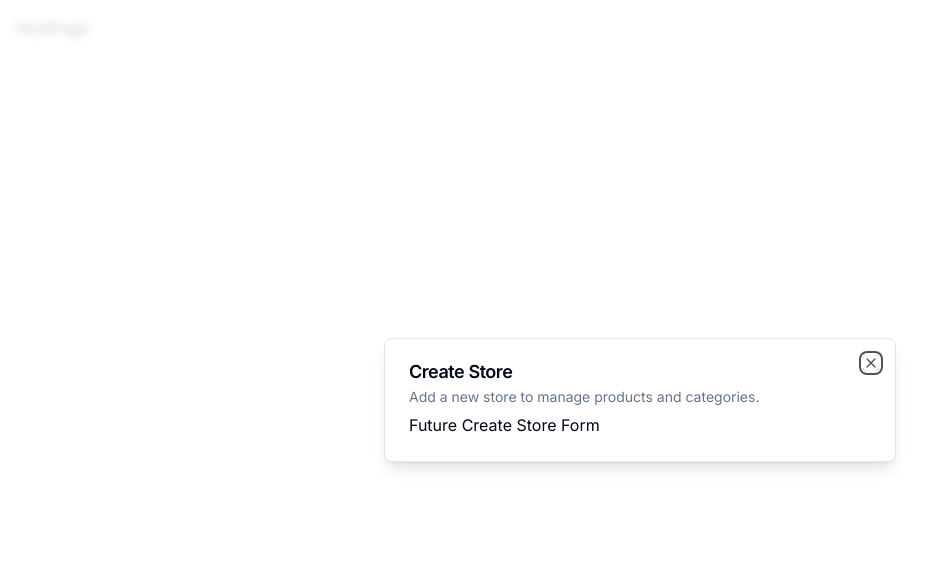
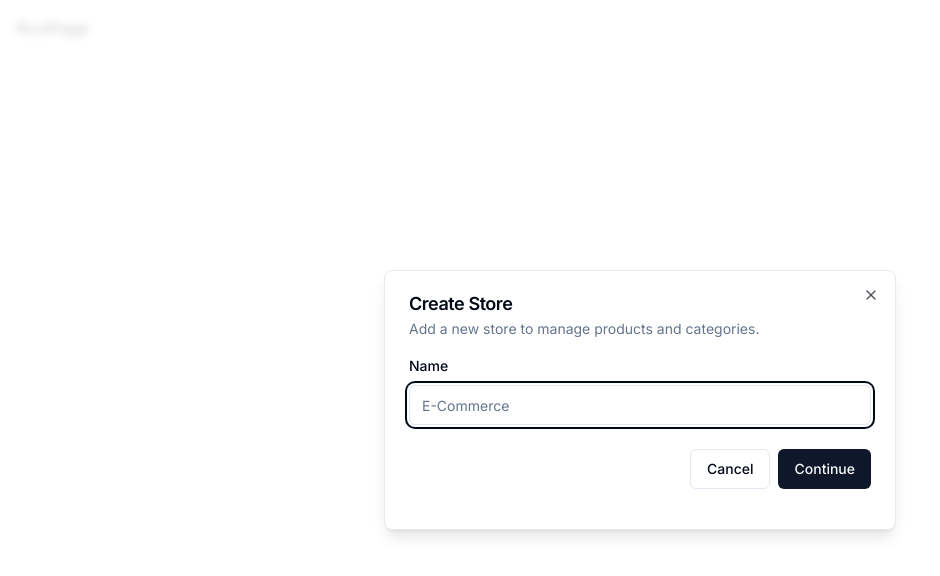
Before and after one commit to ashishthomas2202/fullstack-ecommerce-1, a Next.js app: page / in a window 1280 px wide. Shown: the top 576 px of the page, without its empty margins (0-940 px from the left). Built offline with nearby package versions, Linux system fonts and the light colour scheme.

Commit message:
built form to create store

```diff
--- a/components/modals/store-modal.jsx
+++ b/components/modals/store-modal.jsx
@@ -1,11 +1,37 @@
 "use client";
-// import { useStoreModal } from "@/hooks/use-store-modal";
+
+import * as z from "zod";
+import { useForm } from "react-hook-form";
+import { zodResolver } from "@hookform/resolvers/zod";
+
 import { useStoreModal } from "@/hooks/use-store-modal";
 import { Modal } from "@/components/ui/modal";
+import {
+  Form,
+  FormControl,
+  FormField,
+  FormItem,
+  FormLabel,
+  FormMessage,
+} from "@/components/ui/form";
+import { Input } from "@/components/ui/input";
+import { Button } from "@/components/ui/button";
+
+const formSchema = z.object({
+  name: z.string().min(1, { message: "Required" }),
+});
 
 export const StoreModal = () => {
   const storeModal = useStoreModal();
 
+  const form = useForm({
+    resolver: zodResolver(formSchema),
+    defaultValues: { name: "" },
+  });
+
+  const onSubmit = async (data) => {
+    console.log(data);
+  };
   return (
     <Modal
       title="Create Store"
@@ -13,7 +39,33 @@
       isOpen={storeModal.isOpen}
       isClose={storeModal.onClose}
     >
-      Future Create Store Form
+      <div>
+        <div className="space-y-4 py-2 pb-4">
+          <Form {...form}>
+            <form onSubmit={form.handleSubmit(onSubmit)}>
+              <FormField
+                control={form.control}
+                name="name"
+                render={({ field }) => (
+                  <FormItem>
+                    <FormLabel>Name</FormLabel>
+                    <FormControl>
+                      <Input placeholder="E-Commerce" {...field} />
+                    </FormControl>
+                    <FormMessage />
+                  </FormItem>
+                )}
+              />
+              <div className="pt-6 space-x-2 flex items-center justify-end w-full">
+                <Button variant="outline" onClick={storeModal.onClose}>
+                  Cancel
+                </Button>
+                <Button type="submit">Continue</Button>
+              </div>
+            </form>
+          </Form>
+        </div>
+      </div>
     </Modal>
   );
 };
--- /dev/null
+++ b/components/ui/form.jsx
@@ -0,0 +1,133 @@
+import * as React from "react"
+import { Slot } from "@radix-ui/react-slot"
+import { Controller, FormProvider, useFormContext } from "react-hook-form";
+
+import { cn } from "@/lib/utils"
+import { Label } from "@/components/ui/label"
+
+const Form = FormProvider
+
+const FormFieldContext = React.createContext({})
+
+const FormField = (
+  {
+    ...props
+  }
+) => {
+  return (
+    (<FormFieldContext.Provider value={{ name: props.name }}>
+      <Controller {...props} />
+    </FormFieldContext.Provider>)
+  );
+}
+
+const useFormField = () => {
+  const fieldContext = React.useContext(FormFieldContext)
+  const itemContext = React.useContext(FormItemContext)
+  const { getFieldState, formState } = useFormContext()
+
+  const fieldState = getFieldState(fieldContext.name, formState)
+
+  if (!fieldContext) {
+    throw new Error("useFormField should be used within <FormField>")
+  }
+
+  const { id } = itemContext
+
+  return {
+    id,
+    name: fieldContext.name,
+    formItemId: `${id}-form-item`,
+    formDescriptionId: `${id}-form-item-description`,
+    formMessageId: `${id}-form-item-message`,
+    ...fieldState,
+  }
+}
+
+const FormItemContext = React.createContext({})
+
+const FormItem = React.forwardRef(({ className, ...props }, ref) => {
+  const id = React.useId()
+
+  return (
+    (<FormItemContext.Provider value={{ id }}>
+      <div ref={ref} className={cn("space-y-2", className)} {...props} />
+    </FormItemContext.Provider>)
+  );
+})
+FormItem.displayName = "FormItem"
+
+const FormLabel = React.forwardRef(({ className, ...props }, ref) => {
+  const { error, formItemId } = useFormField()
+
+  return (
+    (<Label
+      ref={ref}
+      className={cn(error && "text-destructive", className)}
+      htmlFor={formItemId}
+      {...props} />)
+  );
+})
+FormLabel.displayName = "FormLabel"
+
+const FormControl = React.forwardRef(({ ...props }, ref) => {
+  const { error, formItemId, formDescriptionId, formMessageId } = useFormField()
+
+  return (
+    (<Slot
+      ref={ref}
+      id={formItemId}
+      aria-describedby={
+        !error
+          ? `${formDescriptionId}`
+          : `${formDescriptionId} ${formMessageId}`
+      }
+      aria-invalid={!!error}
+      {...props} />)
+  );
+})
+FormControl.displayName = "FormControl"
+
+const FormDescription = React.forwardRef(({ className, ...props }, ref) => {
+  const { formDescriptionId } = useFormField()
+
+  return (
+    (<p
+      ref={ref}
+      id={formDescriptionId}
+      className={cn("text-sm text-muted-foreground", className)}
+      {...props} />)
+  );
+})
+FormDescription.displayName = "FormDescription"
+
+const FormMessage = React.forwardRef(({ className, children, ...props }, ref) => {
+  const { error, formMessageId } = useFormField()
+  const body = error ? String(error?.message) : children
+
+  if (!body) {
+    return null
+  }
+
+  return (
+    (<p
+      ref={ref}
+      id={formMessageId}
+      className={cn("text-sm font-medium text-destructive", className)}
+      {...props}>
+      {body}
+    </p>)
+  );
+})
+FormMessage.displayName = "FormMessage"
+
+export {
+  useFormField,
+  Form,
+  FormItem,
+  FormLabel,
+  FormControl,
+  FormDescription,
+  FormMessage,
+  FormField,
+}
--- /dev/null
+++ b/components/ui/input.jsx
@@ -0,0 +1,19 @@
+import * as React from "react"
+
+import { cn } from "@/lib/utils"
+
+const Input = React.forwardRef(({ className, type, ...props }, ref) => {
+  return (
+    (<input
+      type={type}
+      className={cn(
+        "flex h-10 w-full rounded-md border border-input bg-background px-3 py-2 text-sm ring-offset-background file:border-0 file:bg-transparent file:text-sm file:font-medium placeholder:text-muted-foreground focus-visible:outline-none focus-visible:ring-2 focus-visible:ring-ring focus-visible:ring-offset-2 disabled:cursor-not-allowed disabled:opacity-50",
+        className
+      )}
+      ref={ref}
+      {...props} />)
+  );
+})
+Input.displayName = "Input"
+
+export { Input }
--- /dev/null
+++ b/components/ui/label.jsx
@@ -0,0 +1,18 @@
+"use client"
+
+import * as React from "react"
+import * as LabelPrimitive from "@radix-ui/react-label"
+import { cva } from "class-variance-authority";
+
+import { cn } from "@/lib/utils"
+
+const labelVariants = cva(
+  "text-sm font-medium leading-none peer-disabled:cursor-not-allowed peer-disabled:opacity-70"
+)
+
+const Label = React.forwardRef(({ className, ...props }, ref) => (
+  <LabelPrimitive.Root ref={ref} className={cn(labelVariants(), className)} {...props} />
+))
+Label.displayName = LabelPrimitive.Root.displayName
+
+export { Label }
--- a/package.json
+++ b/package.json
@@ -10,7 +10,9 @@
   },
   "dependencies": {
     "@clerk/nextjs": "^4.25.3",
+    "@hookform/resolvers": "^3.3.2",
     "@radix-ui/react-dialog": "^1.0.5",
+    "@radix-ui/react-label": "^2.0.2",
     "@radix-ui/react-slot": "^1.0.2",
     "class-variance-authority": "^0.7.0",
     "clsx": "^2.0.0",
@@ -18,8 +20,10 @@
     "next": "13.5.4",
     "react": "^18",
     "react-dom": "^18",
+    "react-hook-form": "^7.47.0",
     "tailwind-merge": "^1.14.0",
     "tailwindcss-animate": "^1.0.7",
+    "zod": "^3.22.4",
     "zustand": "^4.4.3"
   },
   "devDependencies": {
```
Also changed, not shown: 1 other file (tests, documents, lock files or other folders).
